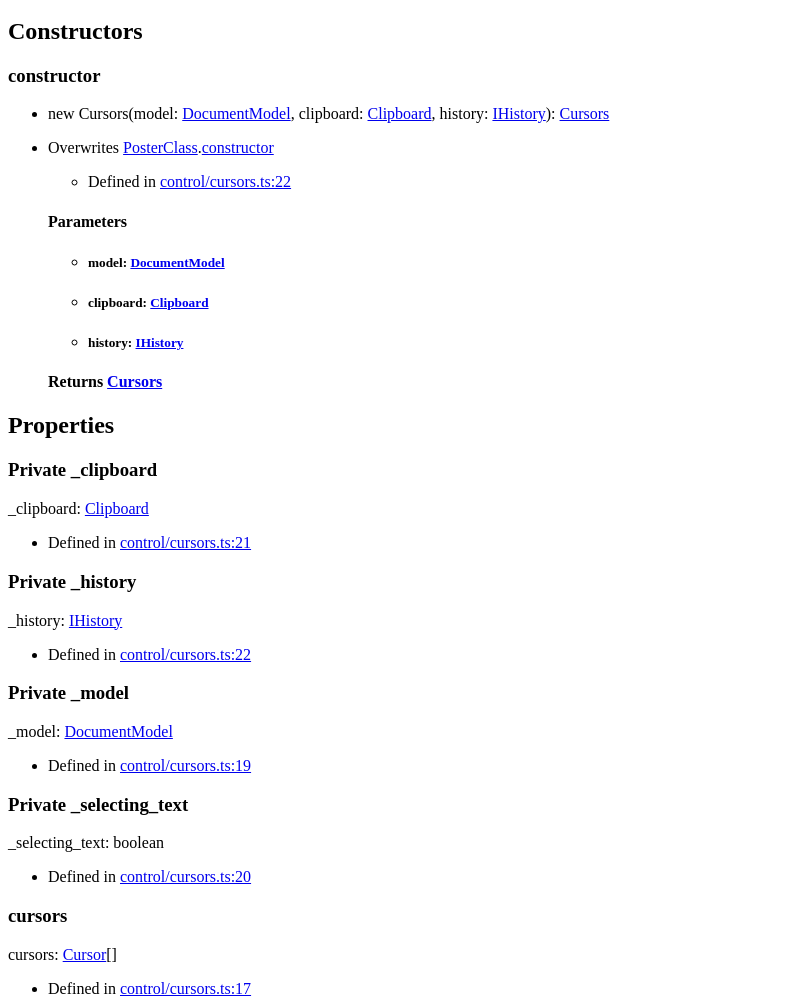
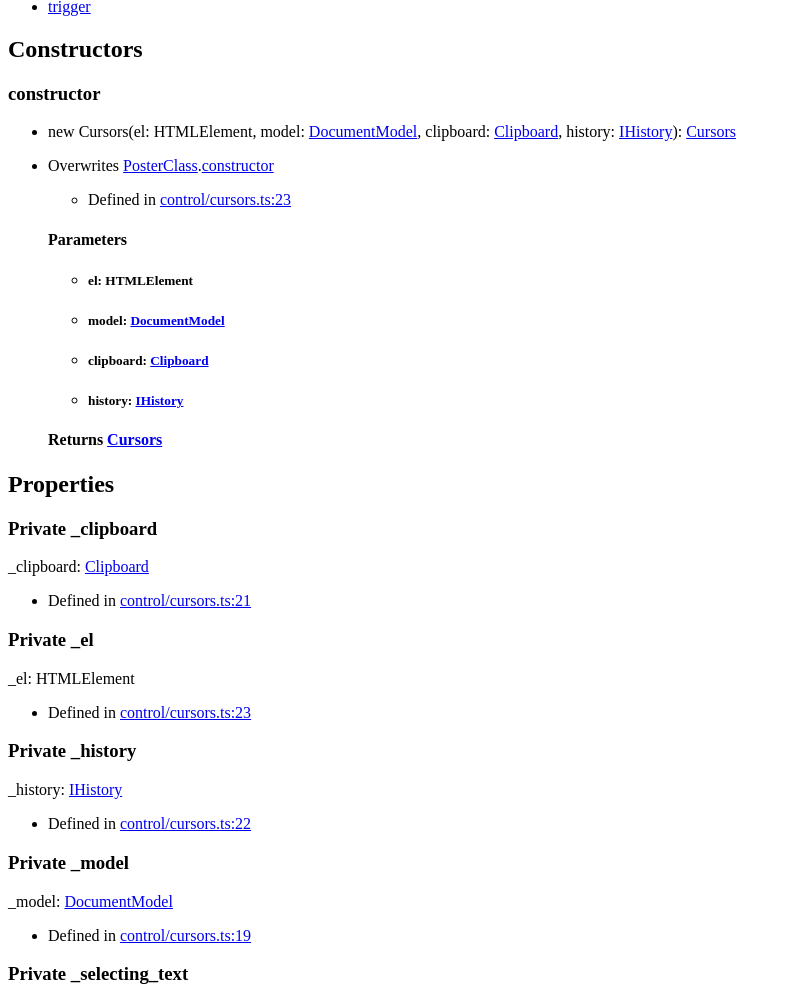
Before and after one commit to jdfreder/poster, a website: page docs/classes/cursors.html in a window 1280 px wide. Shown: the part 1217-2218 px from the top of the page, without its empty margins (0-792 px from the left). Drawn offline with nearby package versions, Linux system fonts and the light colour scheme; files that its build step writes are made by us from their sources.

Commit message:
Update to master

```diff
--- a/docs/classes/cursors.html
+++ b/docs/classes/cursors.html
@@ -101,6 +101,7 @@
 							<h3>Properties</h3>
 							<ul class="tsd-index-list">
 								<li class="tsd-kind-property tsd-parent-kind-class tsd-is-private"><a href="cursors.html#_clipboard" class="tsd-kind-icon">_clipboard</a></li>
+								<li class="tsd-kind-property tsd-parent-kind-class tsd-is-private"><a href="cursors.html#_el" class="tsd-kind-icon">_el</a></li>
 								<li class="tsd-kind-property tsd-parent-kind-class tsd-is-private"><a href="cursors.html#_history" class="tsd-kind-icon">_history</a></li>
 								<li class="tsd-kind-property tsd-parent-kind-class tsd-is-private"><a href="cursors.html#_model" class="tsd-kind-icon">_model</a></li>
 								<li class="tsd-kind-property tsd-parent-kind-class tsd-is-private"><a href="cursors.html#_selecting_text" class="tsd-kind-icon">_selecting_<wbr>text</a></li>
@@ -141,18 +142,21 @@
 					<a name="constructor" class="tsd-anchor"></a>
 					<h3>constructor</h3>
 					<ul class="tsd-signatures tsd-kind-constructor tsd-parent-kind-class tsd-is-overwrite">
-						<li class="tsd-signature tsd-kind-icon">new <wbr>Cursors<span class="tsd-signature-symbol">(</span>model<span class="tsd-signature-symbol">: </span><a href="documentmodel.html" class="tsd-signature-type">DocumentModel</a>, clipboard<span class="tsd-signature-symbol">: </span><a href="clipboard.html" class="tsd-signature-type">Clipboard</a>, history<span class="tsd-signature-symbol">: </span><a href="../interfaces/ihistory.html" class="tsd-signature-type">IHistory</a><span class="tsd-signature-symbol">)</span><span class="tsd-signature-symbol">: </span><a href="cursors.html" class="tsd-signature-type">Cursors</a></li>
+						<li class="tsd-signature tsd-kind-icon">new <wbr>Cursors<span class="tsd-signature-symbol">(</span>el<span class="tsd-signature-symbol">: </span><span class="tsd-signature-type">HTMLElement</span>, model<span class="tsd-signature-symbol">: </span><a href="documentmodel.html" class="tsd-signature-type">DocumentModel</a>, clipboard<span class="tsd-signature-symbol">: </span><a href="clipboard.html" class="tsd-signature-type">Clipboard</a>, history<span class="tsd-signature-symbol">: </span><a href="../interfaces/ihistory.html" class="tsd-signature-type">IHistory</a><span class="tsd-signature-symbol">)</span><span class="tsd-signature-symbol">: </span><a href="cursors.html" class="tsd-signature-type">Cursors</a></li>
 					</ul>
 					<ul class="tsd-descriptions">
 						<li class="tsd-description">
 							<aside class="tsd-sources">
 								<p>Overwrites <a href="posterclass.html">PosterClass</a>.<a href="posterclass.html#constructor">constructor</a></p>
 								<ul>
-									<li>Defined in <a href="https://github.com/jdfreder/poster/blob/gh-pages/source/ts/control/cursors.ts#L22">control/cursors.ts:22</a></li>
+									<li>Defined in <a href="https://github.com/jdfreder/poster/blob/gh-pages/source/ts/control/cursors.ts#L23">control/cursors.ts:23</a></li>
 								</ul>
 							</aside>
 							<h4 class="tsd-parameters-title">Parameters</h4>
 							<ul class="tsd-parameters">
+								<li>
+									<h5>el: <span class="tsd-signature-type">HTMLElement</span></h5>
+								</li>
 								<li>
 									<h5>model: <a href="documentmodel.html" class="tsd-signature-type">DocumentModel</a></h5>
 								</li>
@@ -177,6 +181,16 @@
 					<aside class="tsd-sources">
 						<ul>
 							<li>Defined in <a href="https://github.com/jdfreder/poster/blob/gh-pages/source/ts/control/cursors.ts#L21">control/cursors.ts:21</a></li>
+						</ul>
+					</aside>
+				</section>
+				<section class="tsd-panel tsd-member tsd-kind-property tsd-parent-kind-class tsd-is-private">
+					<a name="_el" class="tsd-anchor"></a>
+					<h3><span class="tsd-flag ts-flagPrivate">Private</span> _el</h3>
+					<div class="tsd-signature tsd-kind-icon">_el<span class="tsd-signature-symbol">:</span> <span class="tsd-signature-type">HTMLElement</span></div>
+					<aside class="tsd-sources">
+						<ul>
+							<li>Defined in <a href="https://github.com/jdfreder/poster/blob/gh-pages/source/ts/control/cursors.ts#L23">control/cursors.ts:23</a></li>
 						</ul>
 					</aside>
 				</section>
@@ -243,7 +257,7 @@
 						<li class="tsd-description">
 							<aside class="tsd-sources">
 								<ul>
-									<li>Defined in <a href="https://github.com/jdfreder/poster/blob/gh-pages/source/ts/control/cursors.ts#L186">control/cursors.ts:186</a></li>
+									<li>Defined in <a href="https://github.com/jdfreder/poster/blob/gh-pages/source/ts/control/cursors.ts#L189">control/cursors.ts:189</a></li>
 								</ul>
 							</aside>
 							<div class="tsd-comment tsd-typography">
@@ -279,7 +293,7 @@
 						<li class="tsd-description">
 							<aside class="tsd-sources">
 								<ul>
-									<li>Defined in <a href="https://github.com/jdfreder/poster/blob/gh-pages/source/ts/control/cursors.ts#L197">control/cursors.ts:197</a></li>
+									<li>Defined in <a href="https://github.com/jdfreder/poster/blob/gh-pages/source/ts/control/cursors.ts#L200">control/cursors.ts:200</a></li>
 								</ul>
 							</aside>
 							<div class="tsd-comment tsd-typography">
@@ -312,7 +326,7 @@
 						<li class="tsd-description">
 							<aside class="tsd-sources">
 								<ul>
-									<li>Defined in <a href="https://github.com/jdfreder/poster/blob/gh-pages/source/ts/control/cursors.ts#L205">control/cursors.ts:205</a></li>
+									<li>Defined in <a href="https://github.com/jdfreder/poster/blob/gh-pages/source/ts/control/cursors.ts#L208">control/cursors.ts:208</a></li>
 								</ul>
 							</aside>
 							<div class="tsd-comment tsd-typography">
@@ -345,7 +359,7 @@
 						<li class="tsd-description">
 							<aside class="tsd-sources">
 								<ul>
-									<li>Defined in <a href="https://github.com/jdfreder/poster/blob/gh-pages/source/ts/control/cursors.ts#L212">control/cursors.ts:212</a></li>
+									<li>Defined in <a href="https://github.com/jdfreder/poster/blob/gh-pages/source/ts/control/cursors.ts#L215">control/cursors.ts:215</a></li>
 								</ul>
 							</aside>
 							<div class="tsd-comment tsd-typography">
@@ -373,7 +387,7 @@
 						<li class="tsd-description">
 							<aside class="tsd-sources">
 								<ul>
-									<li>Defined in <a href="https://github.com/jdfreder/poster/blob/gh-pages/source/ts/control/cursors.ts#L232">control/cursors.ts:232</a></li>
+									<li>Defined in <a href="https://github.com/jdfreder/poster/blob/gh-pages/source/ts/control/cursors.ts#L235">control/cursors.ts:235</a></li>
 								</ul>
 							</aside>
 							<div class="tsd-comment tsd-typography">
@@ -395,7 +409,7 @@
 						<li class="tsd-description">
 							<aside class="tsd-sources">
 								<ul>
-									<li>Defined in <a href="https://github.com/jdfreder/poster/blob/gh-pages/source/ts/control/cursors.ts#L58">control/cursors.ts:58</a></li>
+									<li>Defined in <a href="https://github.com/jdfreder/poster/blob/gh-pages/source/ts/control/cursors.ts#L60">control/cursors.ts:60</a></li>
 								</ul>
 							</aside>
 							<div class="tsd-comment tsd-typography">
@@ -429,7 +443,7 @@
 						<li class="tsd-description">
 							<aside class="tsd-sources">
 								<ul>
-									<li>Defined in <a href="https://github.com/jdfreder/poster/blob/gh-pages/source/ts/control/cursors.ts#L139">control/cursors.ts:139</a></li>
+									<li>Defined in <a href="https://github.com/jdfreder/poster/blob/gh-pages/source/ts/control/cursors.ts#L141">control/cursors.ts:141</a></li>
 								</ul>
 							</aside>
 							<div class="tsd-comment tsd-typography">
@@ -585,7 +599,7 @@
 						<li class="tsd-description">
 							<aside class="tsd-sources">
 								<ul>
-									<li>Defined in <a href="https://github.com/jdfreder/poster/blob/gh-pages/source/ts/control/cursors.ts#L103">control/cursors.ts:103</a></li>
+									<li>Defined in <a href="https://github.com/jdfreder/poster/blob/gh-pages/source/ts/control/cursors.ts#L105">control/cursors.ts:105</a></li>
 								</ul>
 							</aside>
 							<div class="tsd-comment tsd-typography">
@@ -643,7 +657,7 @@
 						<li class="tsd-description">
 							<aside class="tsd-sources">
 								<ul>
-									<li>Defined in <a href="https://github.com/jdfreder/poster/blob/gh-pages/source/ts/control/cursors.ts#L171">control/cursors.ts:171</a></li>
+									<li>Defined in <a href="https://github.com/jdfreder/poster/blob/gh-pages/source/ts/control/cursors.ts#L174">control/cursors.ts:174</a></li>
 								</ul>
 							</aside>
 							<div class="tsd-comment tsd-typography">
@@ -676,7 +690,7 @@
 						<li class="tsd-description">
 							<aside class="tsd-sources">
 								<ul>
-									<li>Defined in <a href="https://github.com/jdfreder/poster/blob/gh-pages/source/ts/control/cursors.ts#L147">control/cursors.ts:147</a></li>
+									<li>Defined in <a href="https://github.com/jdfreder/poster/blob/gh-pages/source/ts/control/cursors.ts#L149">control/cursors.ts:149</a></li>
 								</ul>
 							</aside>
 							<div class="tsd-comment tsd-typography">
@@ -709,7 +723,7 @@
 						<li class="tsd-description">
 							<aside class="tsd-sources">
 								<ul>
-									<li>Defined in <a href="https://github.com/jdfreder/poster/blob/gh-pages/source/ts/control/cursors.ts#L93">control/cursors.ts:93</a></li>
+									<li>Defined in <a href="https://github.com/jdfreder/poster/blob/gh-pages/source/ts/control/cursors.ts#L95">control/cursors.ts:95</a></li>
 								</ul>
 							</aside>
 							<div class="tsd-comment tsd-typography">
@@ -731,7 +745,7 @@
 						<li class="tsd-description">
 							<aside class="tsd-sources">
 								<ul>
-									<li>Defined in <a href="https://github.com/jdfreder/poster/blob/gh-pages/source/ts/control/cursors.ts#L125">control/cursors.ts:125</a></li>
+									<li>Defined in <a href="https://github.com/jdfreder/poster/blob/gh-pages/source/ts/control/cursors.ts#L127">control/cursors.ts:127</a></li>
 								</ul>
 							</aside>
 							<div class="tsd-comment tsd-typography">
@@ -764,7 +778,7 @@
 						<li class="tsd-description">
 							<aside class="tsd-sources">
 								<ul>
-									<li>Defined in <a href="https://github.com/jdfreder/poster/blob/gh-pages/source/ts/control/cursors.ts#L162">control/cursors.ts:162</a></li>
+									<li>Defined in <a href="https://github.com/jdfreder/poster/blob/gh-pages/source/ts/control/cursors.ts#L165">control/cursors.ts:165</a></li>
 								</ul>
 							</aside>
 							<div class="tsd-comment tsd-typography">
@@ -844,6 +858,9 @@
 							</li>
 							<li class=" tsd-kind-property tsd-parent-kind-class tsd-is-private">
 								<a href="cursors.html#_clipboard" class="tsd-kind-icon">_clipboard</a>
+							</li>
+							<li class=" tsd-kind-property tsd-parent-kind-class tsd-is-private">
+								<a href="cursors.html#_el" class="tsd-kind-icon">_el</a>
 							</li>
 							<li class=" tsd-kind-property tsd-parent-kind-class tsd-is-private">
 								<a href="cursors.html#_history" class="tsd-kind-icon">_history</a>
```
Also changed, not shown: docs/classes/normalizer.html (+15 -9 lines), build/poster.js, docs/assets/js/search.js.
